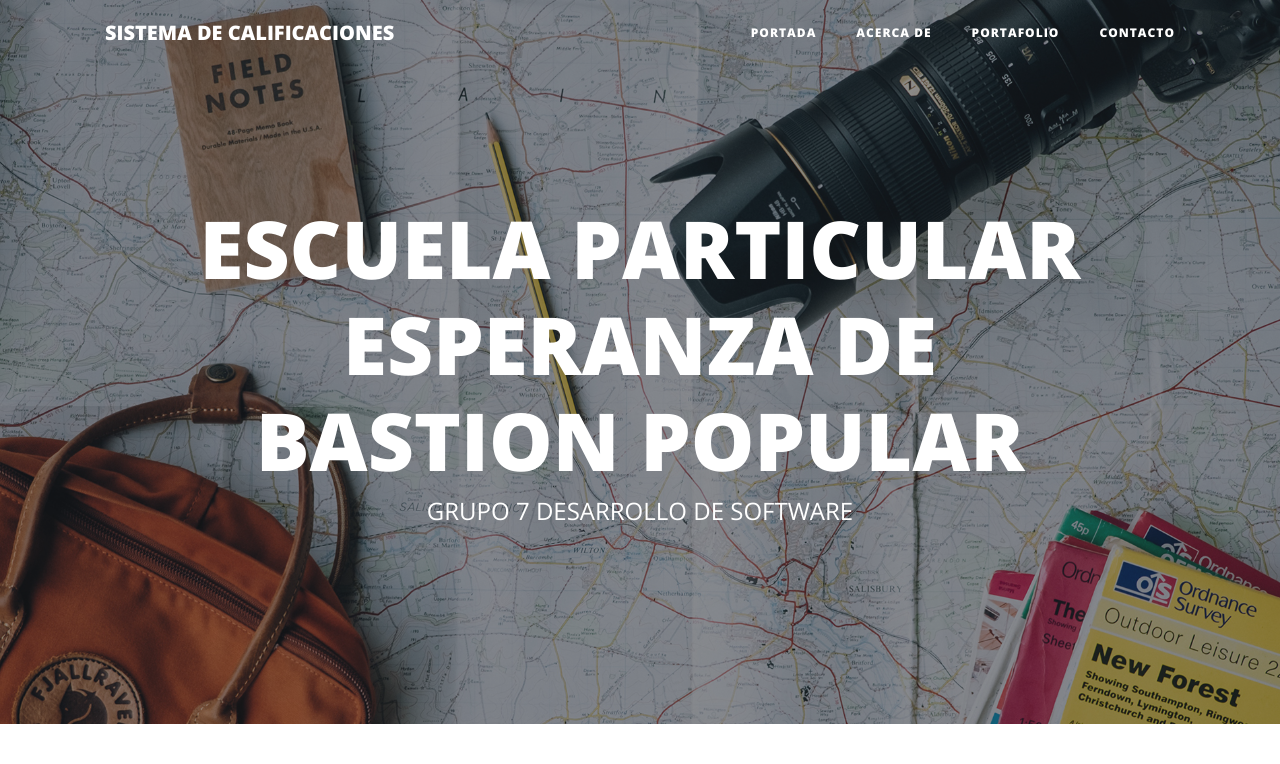
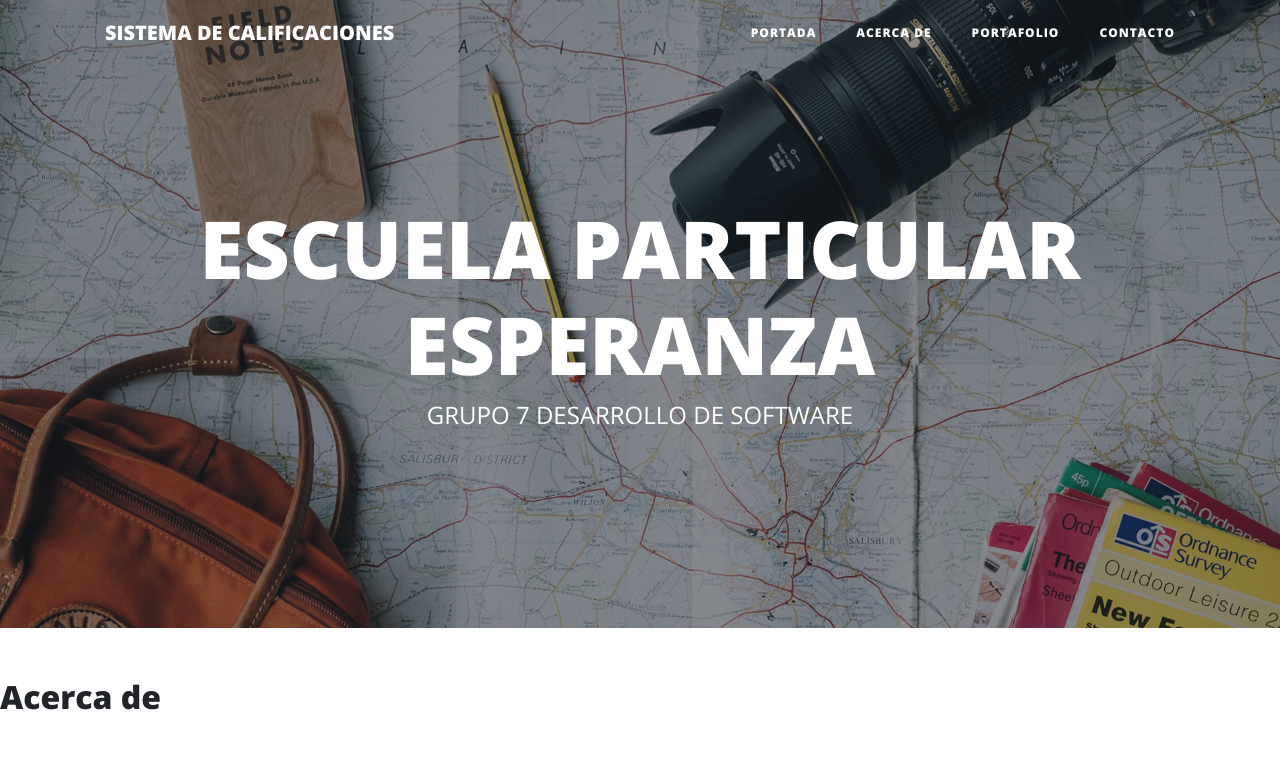
Before and after one commit to Yandri23/SistemaCalificaciones, a Django app: page /about-me/ in a window 1280 px wide. Shown: the top 764 px of the page. Run offline with Django 3.2, Linux system fonts and the light colour scheme; some libraries are stand-ins or nearby versions.

Commit message:
Hice cambio en el nombre 04/08/20

```diff
--- a/core/templates/base.html
+++ b/core/templates/base.html
@@ -54,7 +54,7 @@
         <div class="row">
           <div class="col-lg-15 col-md-10 mx-auto">
             <div class="site-heading">
-              <h1> ESCUELA PARTICULAR ESPERANZA DE BASTION POPULAR </h1>
+              <h1> ESCUELA PARTICULAR ESPERANZA </h1>
               <span class="subheading"> GRUPO 7 DESARROLLO DE SOFTWARE </span>
             </div>
           </div>
```
